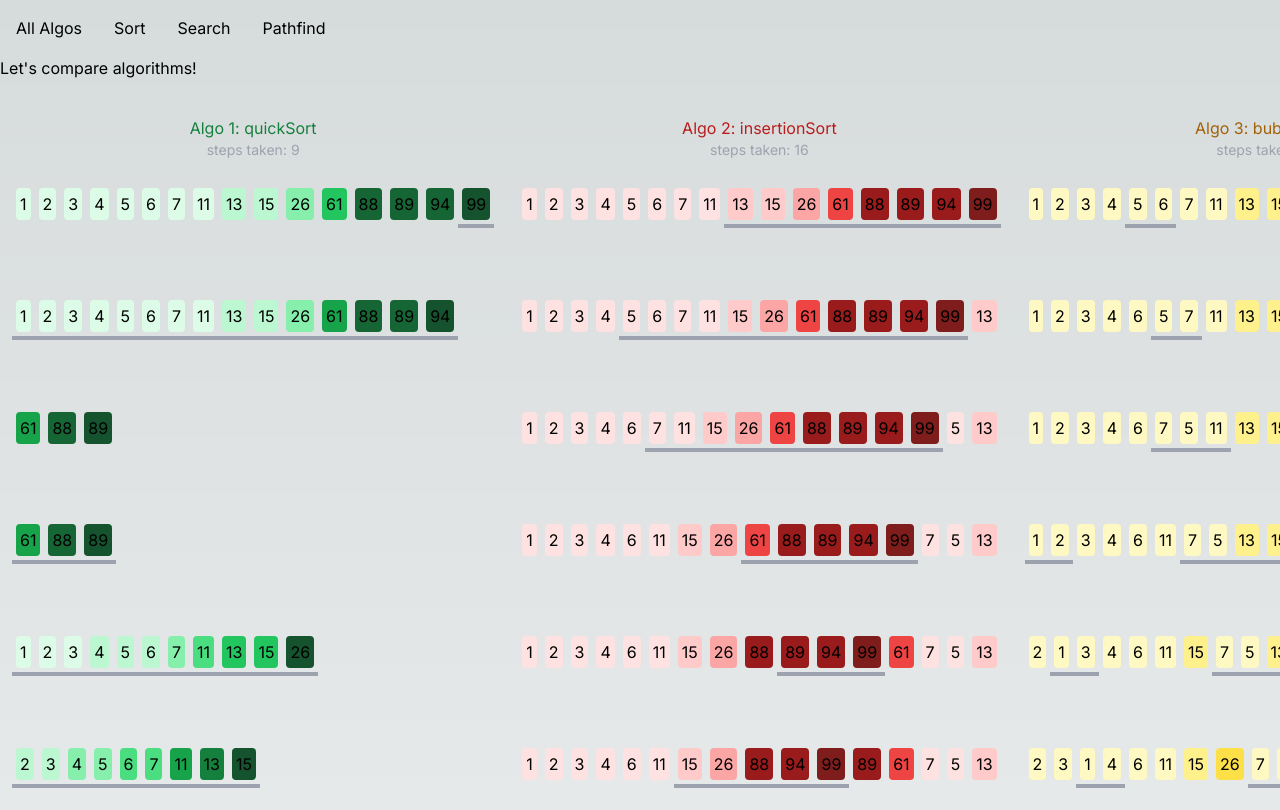
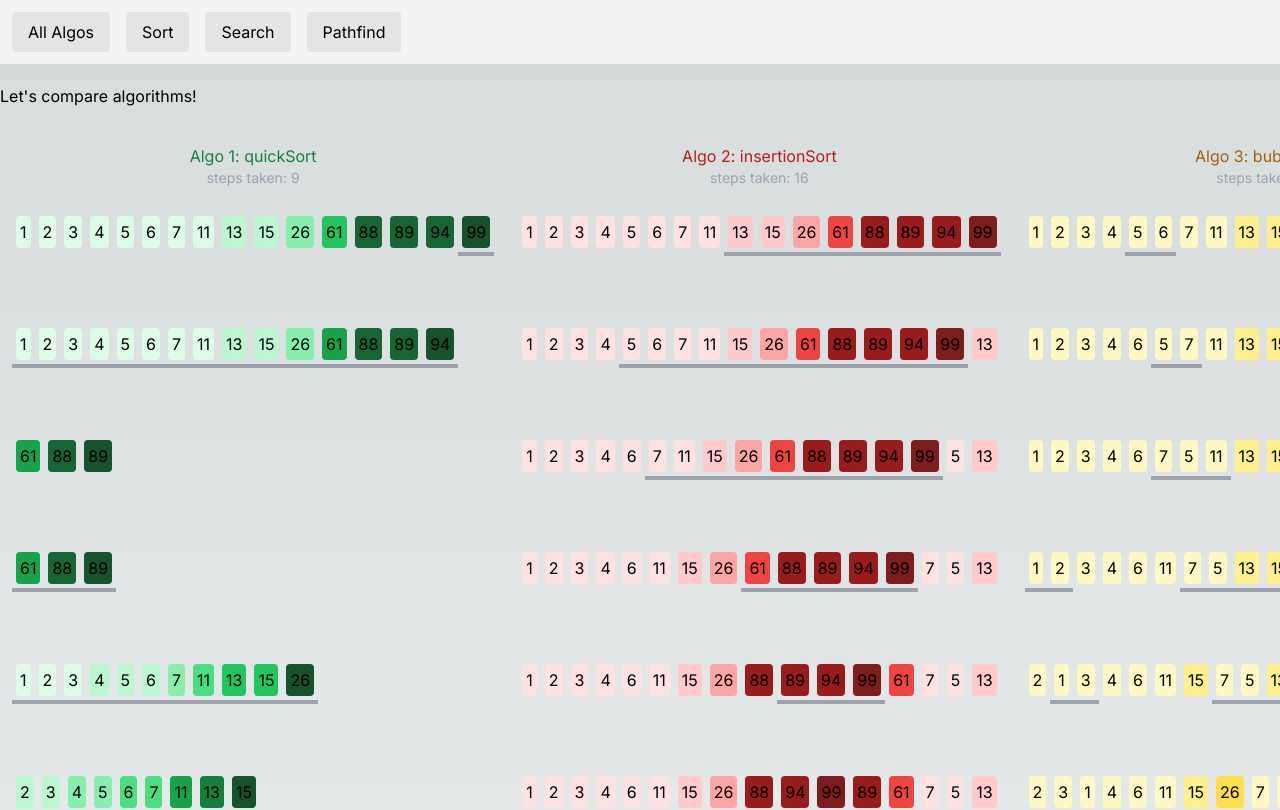
Before and after one commit to yablochko8/algo-visualize, a Next.js app: page / in a window 1280 px wide. Shown: the top 810 px of the page. Built offline with nearby package versions, Linux system fonts and the light colour scheme.

Commit message:
debugging usePathname quirk

```diff
--- a/src/app/layout.tsx
+++ b/src/app/layout.tsx
@@ -1,6 +1,7 @@
 import type { Metadata } from "next";
 import { Inter } from "next/font/google";
 import "./globals.css";
+import { usePathname } from "next/navigation";
 
 const inter = Inter({ subsets: ["latin"] });
 
@@ -14,11 +15,14 @@ const linkList: LinkProps[] = [
 ]
 
 
+// const currentRoute = usePathname();
+
+const currentRoute = "lol";
 
 const HeaderLink = ({ title, path }: LinkProps) => {
   return (
     <a href={path}>
-      <div className="flex flex-col rounded m-2 p-2">
+      <div className={`flex flex-col rounded m-2 py-2 px-4 ${(path === currentRoute) ? "bg-zinc-400" : "bg-zinc-200 hover:bg-yellow-200"}`}>
         {title}
       </div>
     </a>
@@ -26,7 +30,7 @@ const HeaderLink = ({ title, path }: LinkProps) => {
 }
 const HeaderMenu = () => {
   return (
-    <div className="flex flex-row">
+    <div className="flex flex-row p-1 bg-zinc-100 mb-5">
       {linkList.map(
         (linkProps) => {
           return (
```
